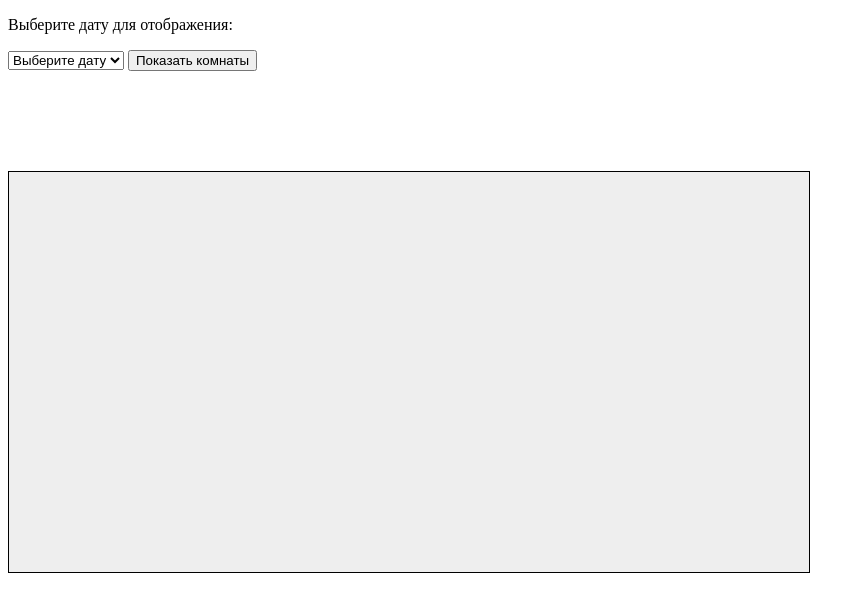
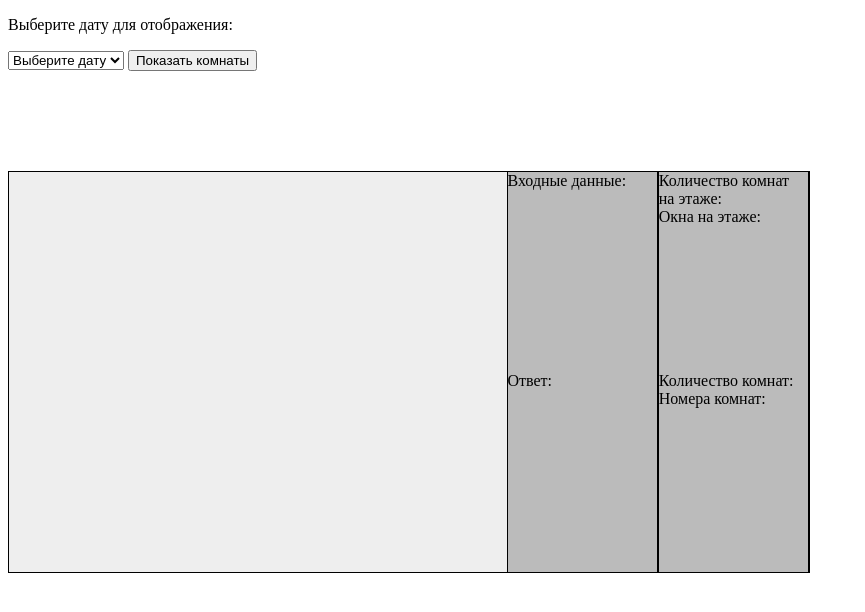
Before and after one commit to GoptarEA/for_Final, a Flask app: page / in a window 1280 px wide. Shown: the top 612 px of the page, without its empty margins (0-865 px from the left). Run offline with Flask 3, Linux system fonts and the light colour scheme; data that the repository does not hold is empty.

Commit message:
dfgdfgdfdfgdfg

```diff
--- a/main.py
+++ b/main.py
@@ -33,6 +33,7 @@ def show_rooms():
     rooms_with_light = []
     k = 0
     room_number = 0
+    all_windows = []
     for key in rooms:
         r = rooms[key]
         for i in range(rooms_count):
@@ -47,10 +48,13 @@ def show_rooms():
     print(k)
     print(rooms_with_light)
 
-
-
-
-    return {"status": "success"}
+    return {"status": "success",
+            "floors_count": len(rooms),
+            "k": k,
+            "rooms_with_light": " ".join(map(str, rooms_with_light)),
+            "rooms_count": rooms_count,
+            "window_on_floor": " ".join(map(str, windows_for_room))
+            }
 
 
 
--- a/static/js/script.js
+++ b/static/js/script.js
@@ -15,6 +15,7 @@ async function getRooms () {
 
 document.getElementById("show_rooms_btn").addEventListener("click", async () => {
     let v = document.getElementById("date-select").value;
+    document.getElementById("date_part").innerHTML = v;
     let formData = new FormData();
     formData.append("date", v);
     let response = await fetch("http://192.168.1.11:5000/api/v1.0/show_rooms",
@@ -23,6 +24,41 @@ document.getElementById("show_rooms_btn").addEventListener("click", async () =>
                 body: formData
             });
      let result = await response.json();
+
+     document.getElementById("text_span_upper1").innerHTML = result["rooms_count"];
+     document.getElementById("text_span_upper2").innerHTML = result["window_on_floor"];
+
+
+     document.getElementById("text_span_upper3").innerHTML = result["rooms_count"];
+     document.getElementById("text_span_upper4").innerHTML = result["rooms_with_light"];
+
+
+
+
+
+
+     let floor_count = result["floors_count"];
+
+
+    let cell = document.createElement("div");
+    cell.setAttribute("class", "room");
+
+
+    let field_row = document.createElement("div");
+    field_row.setAttribute("class", "field_row");
+     for (let i = 0; i < floor_count; i++) {
+        let new_row = field_row.cloneNode();
+        new_row.setAttribute("id", String(i));
+
+        document.getElementById("rooms_block").appendChild(new_row);
+
+     }
+
+
+
+
+
+     console.log(result["floors_count"]);
 
 })
 
--- a/static/style/style.css
+++ b/static/style/style.css
@@ -9,3 +9,53 @@
     height: 400px;
     background-color: #EEE;
 }
+
+.input_data {
+    display: flex;
+    flex-direction: row;
+    align-items: center;
+    justify-content: center;
+    width: 100%;
+    height: 100%;
+}
+
+
+
+.field_row {
+    display: flex;
+    flex-direction: row;
+    align-items: center;
+    justify-content: center;
+    background-color: #DDD;
+    width: 800px;
+    height: 40px;
+}
+
+.rooms_block {
+    width: 500px;
+    gap: 20px;
+}
+
+.info_block {
+    flex-direction: column;
+    align-items: center;
+    justify-content: center;
+    background-color: #BBB;
+    width: 150px;
+    height: 100%;
+    border: 1px solid black;
+}
+
+.upper_part {
+    flex-direction: column;
+    align-items: center;
+    justify-content: center;
+    height: 50%;
+}
+
+.down_part {
+    flex-direction: column;
+    align-items: center;
+    justify-content: center;
+    height: 50%;
+}
--- a/templates/index.html
+++ b/templates/index.html
@@ -28,12 +28,36 @@
             <div class="rooms_block" id="rooms_block">
 
             </div>
-            <div class="text_block" id="text_block">
-
+            <div class="info_block" id="text_block">
+                <div class="upper_part">
+                    Входные данные:
+                </div>
+                <div class="down_part">
+                    Ответ:
+                </div>
             </div>
 
             <div class="info_block" id="info_block">
-
+                <div class="upper_part" id="upper_part">
+                    <div class="first_row">
+                        <div class="text">Количество комнат на этаже:</div>
+                        <div class="text_span_upper1" id="text_span_upper1"></div>
+                    </div>
+                    <div class="second_row">
+                        <div class="text">Окна на этаже:</div>
+                        <div class="text_span_upper1" id="text_span_upper2"></div>
+                    </div>
+                </div>
+                <div class="down_part" id="down_part">
+                    <div class="first_row">
+                        <div class="text">Количество комнат:</div>
+                        <div class="text_span_upper1" id="text_span_upper3"></div>
+                    </div>
+                    <div class="second_row">
+                        <div class="text">Номера комнат:</div>
+                        <div class="text_span_upper1" id="text_span_upper4"></div>
+                    </div>
+                </div>
             </div>
         </div>
     </div>
```
